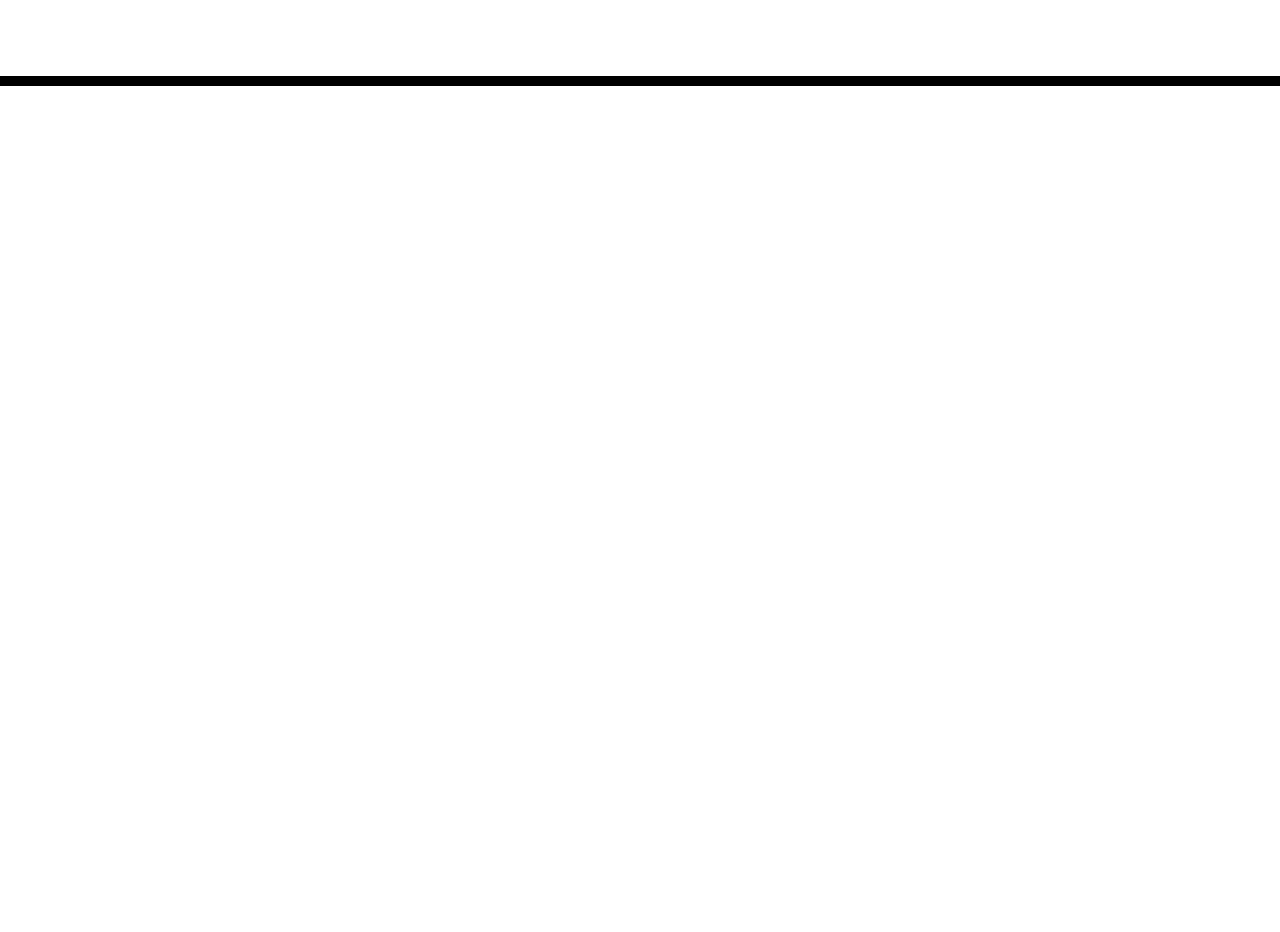
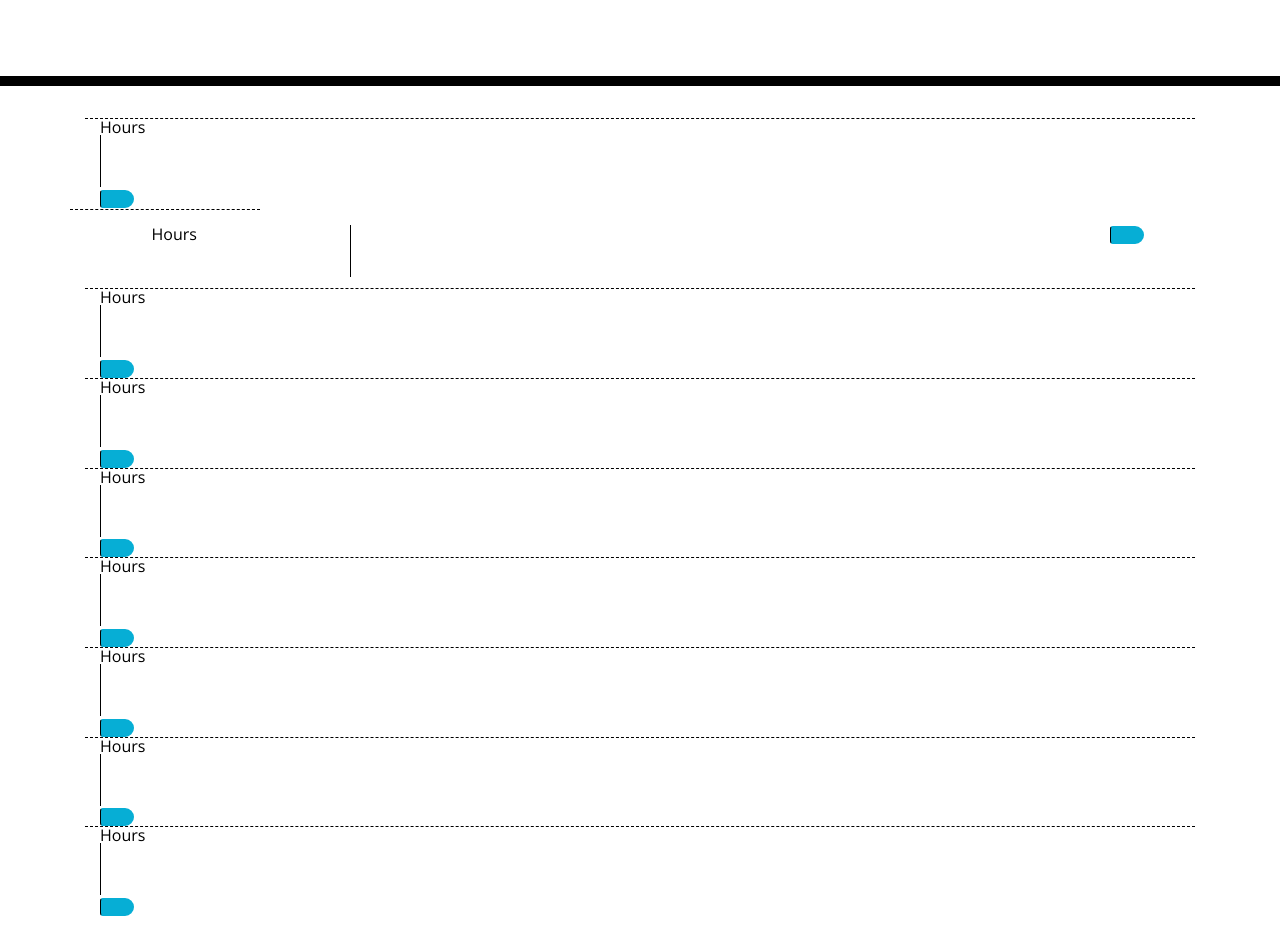
Before and after one commit to santosangel1126/work-scheduler, a plain HTML site: page index.html in a window 1280 px wide. Shown: the part 182-1114 px from the top of the page. Before the commit the page ends 800 px from the top, so only its background shows below. Drawn offline with nearby package versions, Linux system fonts and the light colour scheme; files that its build step writes are made by us from their sources.

Commit message:
added tables to html

```diff
--- a/index.html
+++ b/index.html
@@ -30,6 +30,154 @@
     </header>
     <div class="container">
       <!-- Timeblocks go here -->
+      <table class='table table-responsive-md text-center'>
+        <tbody>
+          <tr>
+            <div class="'row">
+              <!-- create colum for time 1  -->
+              <div class ='col hour'>
+                Hours
+              </div>
+              <!--create a textbox area -->
+              <div class = 'col-8'>
+                <textarea data-text="text"></textarea>
+              </div>
+              <div class="col">
+                <span class="table-save"><button type="button"
+                  class='btn btn-lg saveBtn i:hover'></button>
+                </span>
+              </div>
+            </div>
+          </tr>
+          <tr>
+            <div class="row">
+              <!--create column for time 2-->
+              <div class="col hour">
+                Hours
+              </div>
+
+                <!--create a textbox area -->
+                <div class = 'col-8'>
+                  <textarea data-text="text"></textarea>
+                </div>
+                <div class="col">
+                  <span class="table-save"><button type="button"
+                    class='btn btn-lg saveBtn i:hover'></button>
+                  </span>
+                </div>
+              </div>
+            </tr>
+<!--create column for time 3-->
+<div class="col hour">
+  Hours
+</div>
+    <!--create a textbox area -->
+    <div class = 'col-8'>
+      <textarea data-text="text"></textarea>
+    </div>
+    <div class="col">
+      <span class="table-save"><button type="button"
+        class='btn btn-lg saveBtn i:hover'></button>
+      </span>
+    </div>
+  </div>
+</tr>
+<!--create column for time 4-->
+<div class="col hour">
+  Hours
+</div>
+   <!--create a textbox area -->
+   <div class = 'col-8'>
+    <textarea data-text="text"></textarea>
+  </div>
+  <div class="col">
+    <span class="table-save"><button type="button"
+      class='btn btn-lg saveBtn i:hover'></button>
+    </span>
+  </div>
+</div>
+</tr>
+<!--create column for time 5-->
+<div class="col hour">
+  Hours
+</div>
+  <!--create a textbox area -->
+  <div class = 'col-8'>
+    <textarea data-text="text"></textarea>
+  </div>
+  <div class="col">
+    <span class="table-save"><button type="button"
+      class='btn btn-lg saveBtn i:hover'></button>
+    </span>
+  </div>
+</div>
+</tr>
+<!--create column for time 6-->
+<div class="col hour">
+  Hours
+</div>
+ <!--create a textbox area -->
+ <div class = 'col-8'>
+  <textarea data-text="text"></textarea>
+</div>
+<div class="col">
+  <span class="table-save"><button type="button"
+    class='btn btn-lg saveBtn i:hover'></button>
+  </span>
+</div>
+</div>
+</tr>
+<!--create column for time 7-->
+<div class="col hour">
+  Hours
+</div>
+ <!--create a textbox area -->
+ <div class = 'col-8'>
+  <textarea data-text="text"></textarea>
+</div>
+<div class="col">
+  <span class="table-save"><button type="button"
+    class='btn btn-lg saveBtn i:hover'></button>
+  </span>
+</div>
+</div>
+</tr>
+<!--create column for time 8-->
+<div class="col hour">
+  Hours
+</div>
+<!--create a textbox area -->
+<div class = 'col-8'>
+  <textarea data-text="text"></textarea>
+</div>
+<div class="col">
+  <span class="table-save"><button type="button"
+    class='btn btn-lg saveBtn i:hover'></button>
+  </span>
+</div>
+</div>
+</tr>
+<!--create column for time 9-->
+<div class="col hour">
+  Hours
+</div>
+<!--create a textbox area -->
+<div class = 'col-8'>
+  <textarea data-text="text"></textarea>
+</div>
+<div class="col">
+  <span class="table-save"><button type="button"
+    class='btn btn-lg saveBtn i:hover'></button>
+  </span>
+</div>
+</div>
+</tr>
+
+            </div>
+          </tr>
+        </tbody>
+      </table>
+
     </div>
 
     <script src="https://code.jquery.com/jquery-3.4.1.min.js"></script>
```
